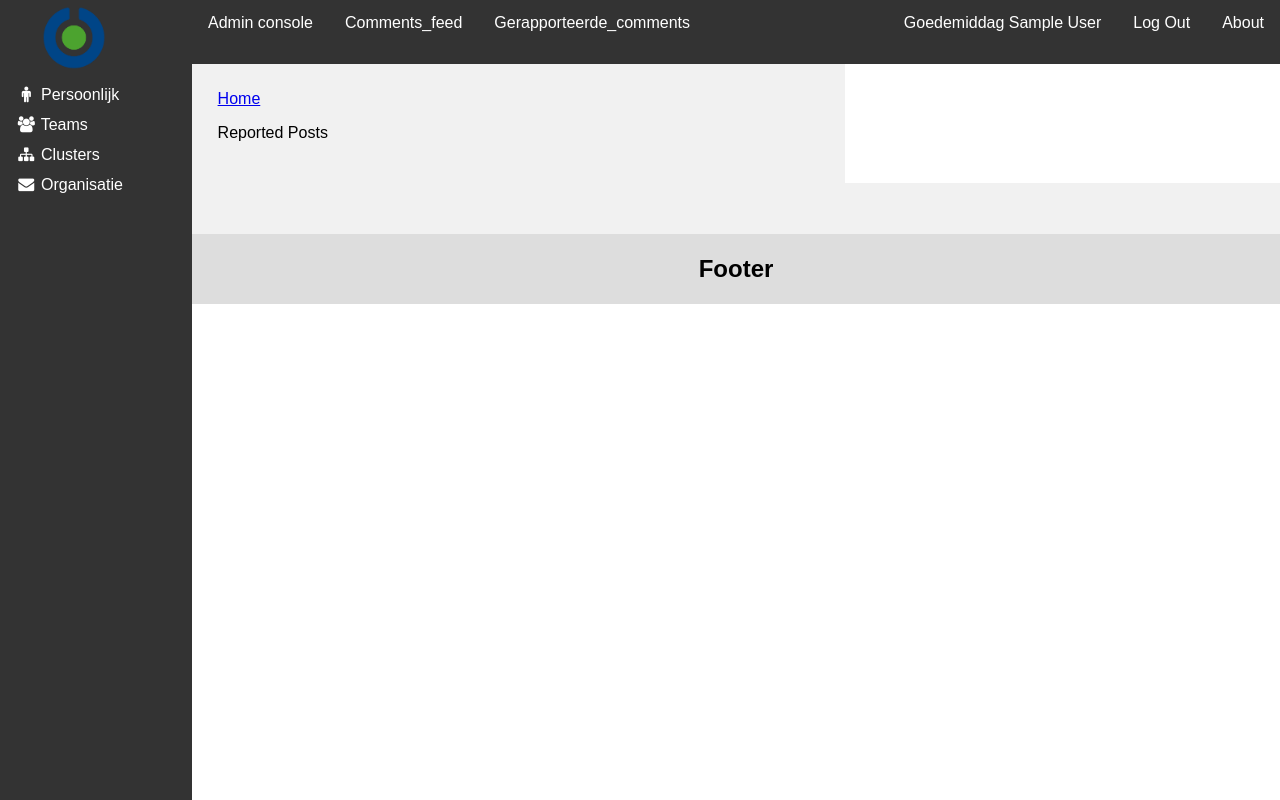
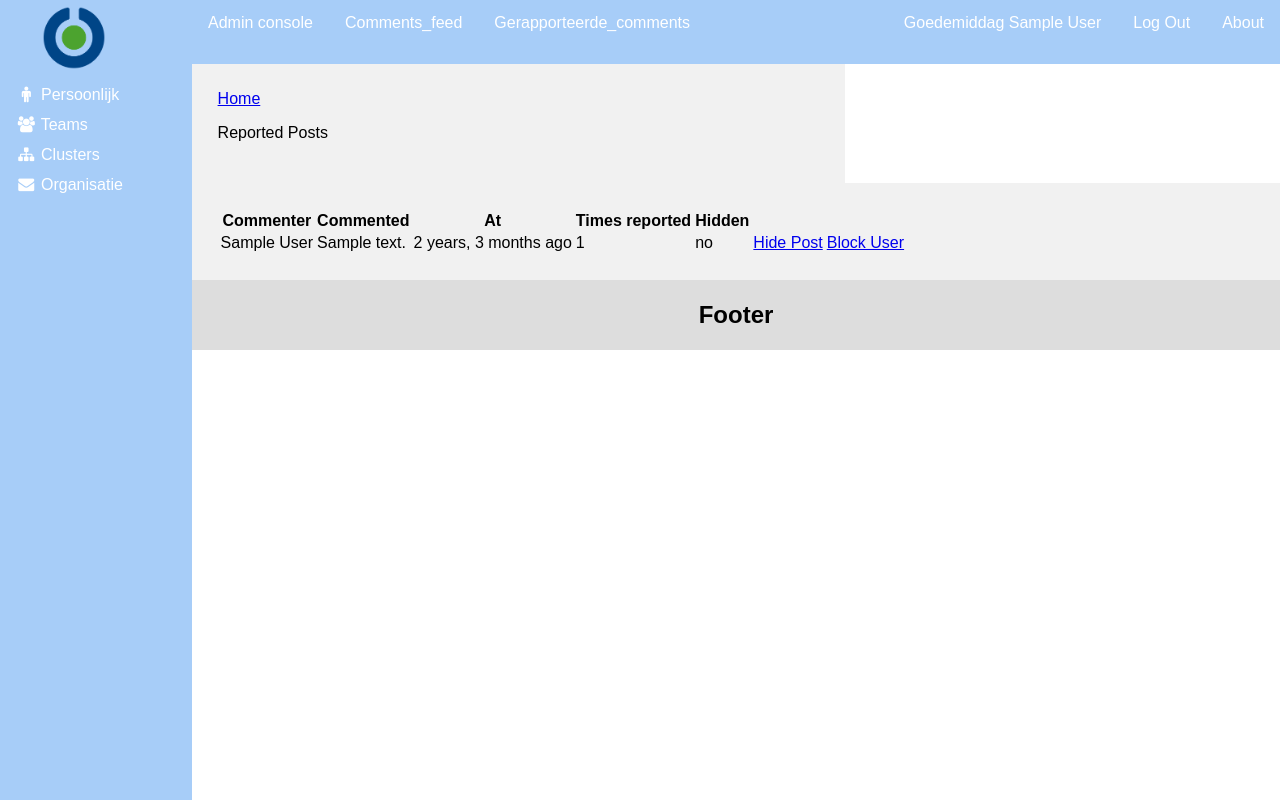
Before and after one commit to markvangeffen/public_dashboard, a Django app: page /gerapporteerde_comments/ in a window 1280 px wide. Run offline with Django 3.2, Linux system fonts and the light colour scheme; a user stored in the database is signed in; tables that the repository leaves empty hold one stand-in row (values such as "Sample post").

Commit message:
Complete implementation USER deactivation not realised, gives 403 error

```diff
--- a/comments_feed/urls.py
+++ b/comments_feed/urls.py
@@ -1,5 +1,5 @@
 from django.urls import path
-from .views import Comment_Feed, Gerapporteerde_Comments, Delete_Post, Report_Post
+from .views import Comment_Feed, Gerapporteerde_Comments, Delete_Post, Report_Post, Hide_Post, Block_User
 
 urlpatterns = [
     path('comments_feed/', Comment_Feed, name='comments_feed'),
@@ -7,4 +7,6 @@ urlpatterns = [
     # path('gerapporteerde_comments/', GerapporteerdeCommentsView.as_view(), name='gerapporteerde_comments'),
     path('gerapporteerde_comments/', Gerapporteerde_Comments, name='gerapporteerde_comments'),
     path('report_post/<post_id>/', Report_Post, name='report_post'),
+    path('hide_post/<post_id>/', Hide_Post, name='hide_post'),
+    path('block_user/<user_id>/', Block_User, name='block_user'),
 ]
--- a/comments_feed/views.py
+++ b/comments_feed/views.py
@@ -1,9 +1,12 @@
+from datetime import datetime
 from django.views.generic import TemplateView
 from django.shortcuts import render, redirect
 from django.contrib.auth.decorators import login_required, permission_required
 from django.db.models import Count
 from .forms import PostForm # add this
 from .models import Post, Report
+from authO.models import User
+from django.contrib.auth import get_user_model  # add to the imports
 
 
 def Comment_Feed(request):
@@ -31,13 +34,6 @@ def Delete_Post(request, post_id):
   # redirect back to same page
   return redirect('comments_feed')
 
-# class GerapporteerdeCommentsView(TemplateView):
-#     template_name = 'comments_feed/gerapporteerde_comments.html'
-
-@permission_required('comments_feed.view_report', raise_exception=True)
-def Gerapporteerde_Comments(request):
-  return render(request, 'comments_feed/gerapporteerde_comments.html')
-
 def Report_Post(request, post_id):
   post = Post.objects.get(id=post_id)
 
@@ -49,9 +45,35 @@ def Report_Post(request, post_id):
   return redirect('comments_feed')
 
 @permission_required('comments_feed.view_report', raise_exception=True)
-def reports(request):
-  reports = Report.objects.annotate(times_reported=Count('report')).filter(times_reported__gt=0).all()
+def Gerapporteerde_Comments(request):
+  reports = Post.objects.annotate(times_reported=Count('report')).filter(times_reported__gt=0).all().order_by('-date_posted').all()
 
   context = {'reports' : reports}
 
   return render(request, 'comments_feed/gerapporteerde_comments.html', context)
+
+@permission_required('comments_feed.change_post', raise_exception=True)
+def Hide_Post(request, post_id):
+  post = Post.objects.get(id=post_id)
+  post.hidden = True
+  post.date_hidden = datetime.now()
+  post.hidden_by = request.user
+  post.save()
+  return redirect('gerapporteerde_comments')
+
+@permission_required('comments_feed.change_user')
+def Block_User(request, user_id):
+  User = get_user_model()
+
+  user = User.objects.get(id=user_id)
+  for post in user.post_set.all():
+      if not post.hidden:
+          post.hidden = True
+          post.hidden_by = request.user
+          post.date_hidden = datetime.now()
+          post.save()
+
+  user.is_active = False
+  user.save()
+
+  return redirect('reports')
--- a/static/css/styles.css
+++ b/static/css/styles.css
@@ -72,7 +72,7 @@ h1, h2, h3, h4, h5, h6 {
   z-index: 1;
   top: 0;
   left: 0;
-  background-color: #333;
+  background-color: rgb(167, 205, 248);
   overflow-x: hidden;
   overflow-y: scroll;
   /* padding-top: 20px; */
@@ -138,7 +138,7 @@ h1, h2, h3, h4, h5, h6 {
 /* Style the top navigation bar */
 .top_navbar {
   display: flex;
-  background-color: #333;
+  background-color: rgb(167, 205, 248);
   position: fixed;
   width: calc(100% - var(--sidenav_width)); /* Same as the width of the sidenav */
   height: var(--top_navbar_width);
@@ -191,7 +191,6 @@ h1, h2, h3, h4, h5, h6 {
   margin: 0;
   padding: 0;
   overflow: hidden;
-  background-color: #333;
 }
 
 /* Change color of the top naviagation bar on hover */
--- a/templates/comments_feed/comments_feed.html
+++ b/templates/comments_feed/comments_feed.html
@@ -35,8 +35,8 @@
         <thead>
             <tr>
             <th>Commenter</th>
-            <th>Commented </th>
-            <th>Comment</th>
+            <th>Commented</th>
+            <th>at </th>
             <th></th>
             <th></th>
             </tr>
@@ -45,8 +45,8 @@
             {% for post in posts %}
                 <tr>
                     <td>{{ post.user.first_name }} {{ post.user.last_name }} </td>
+                    <td>{{ post.text }} </td>
                     <td>{{ post.date_posted|naturaltime }} </td>
-                    <td>{{ post.text }} </td>
                     <!-- Check ik USER is authenticated, if so, add column with report -->
                     {% if request.user.is_authenticated == True %}
                     <td>
--- a/templates/comments_feed/gerapporteerde_comments.html
+++ b/templates/comments_feed/gerapporteerde_comments.html
@@ -6,19 +6,33 @@
 
 {% block second_left_block_content %}
     <div class="left_row_content">
-    {% for post in reports %}
-            <p>
-                <strong>{{ post.user.first_name }} {{ post.user.last_name }}</strong>
-                <small>{{ post.date_posted|naturaltime }}</small>
-                <a href="{% url 'block_user' post.user.id %}"><span class="tag is-warning">Block</span></a>
-            <br>
-            {{ post.text }} - Times reported: {{ post.times_reported }}
-            </p>
-            <br>
-            <a class="delete"></a>
-    {% endfor %}
+        <table>
+            <thead>
+                <tr>
+                <th>Commenter</th>
+                <th>Commented</th>
+                <th>At </th>
+                <th>Times reported</th>
+                <th>Hidden</th>
+                <th></th>
+                </tr>
+            </thead>
+            <tbody>
+        {% for post in reports %}
+            <tr>
+                <td>{{ post.user.first_name }} {{ post.user.last_name }}</td>
+                <td>{{ post.text }}</td>
+                <td>{{ post.date_posted|naturaltime }}</td>
+                <td>{{ post.times_reported }}</td>
+                <td>{{ post.hidden|yesno }}</td>
+                <td>
+                    <a href="{% url 'hide_post' post.id %}">Hide Post</a>
+                </td>
+                <td>
+                    <a href="{% url 'block_user' post.user.id %}">Block User</a>
+                </td>
+            </tr>
+        {% endfor %}
+        </table>
     </div>
 {% endblock second_left_block_content %}
-
-{% block second_right_block_content %}
-{% endblock second_right_block_content %}
```
Also changed, not shown: README.md.
